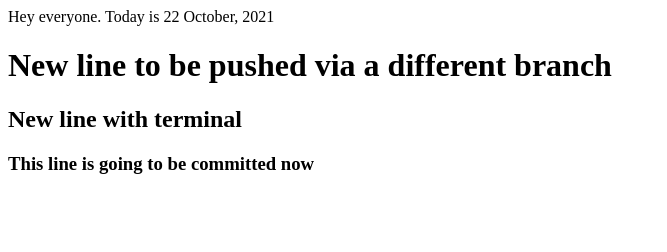
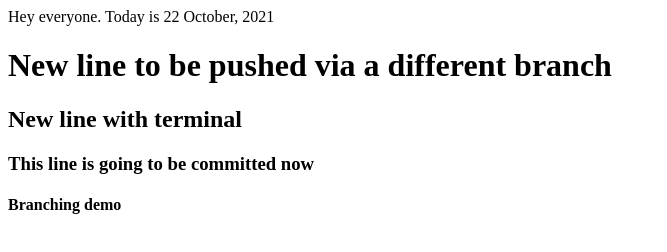
Before and after one commit to krishna-rathi/krishna-rathi.github.io, a plain HTML site: page index.html in a window 1280 px wide. Shown: the whole page, without its empty margins (0-667 px from the left). Drawn offline with Linux system fonts and the light colour scheme.

Commit message:
branch demo commit (#2)

```diff
--- a/index.html
+++ b/index.html
@@ -3,4 +3,5 @@
     <h1>New line to be pushed via a different branch</h1>
     <h2>New line with terminal</h2>
     <h3>This line is going to be committed now</h3>
+    <h4>Branching demo</h4>
 </html>
```
